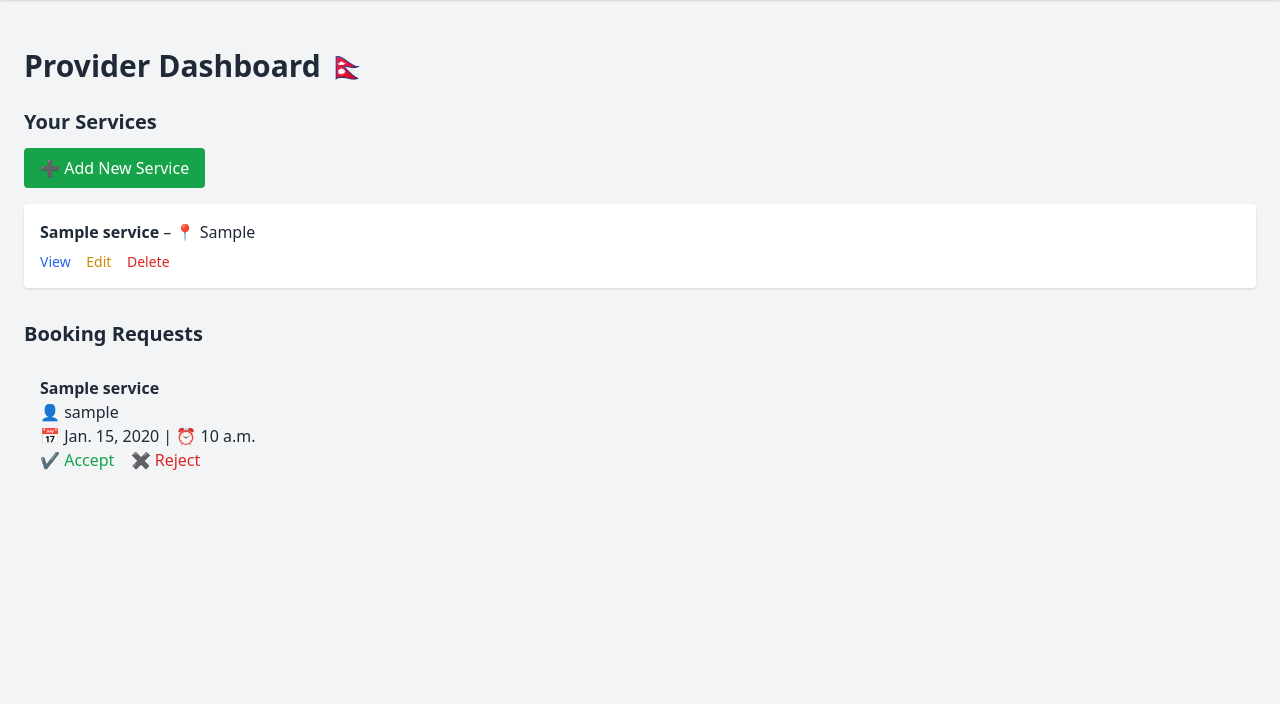
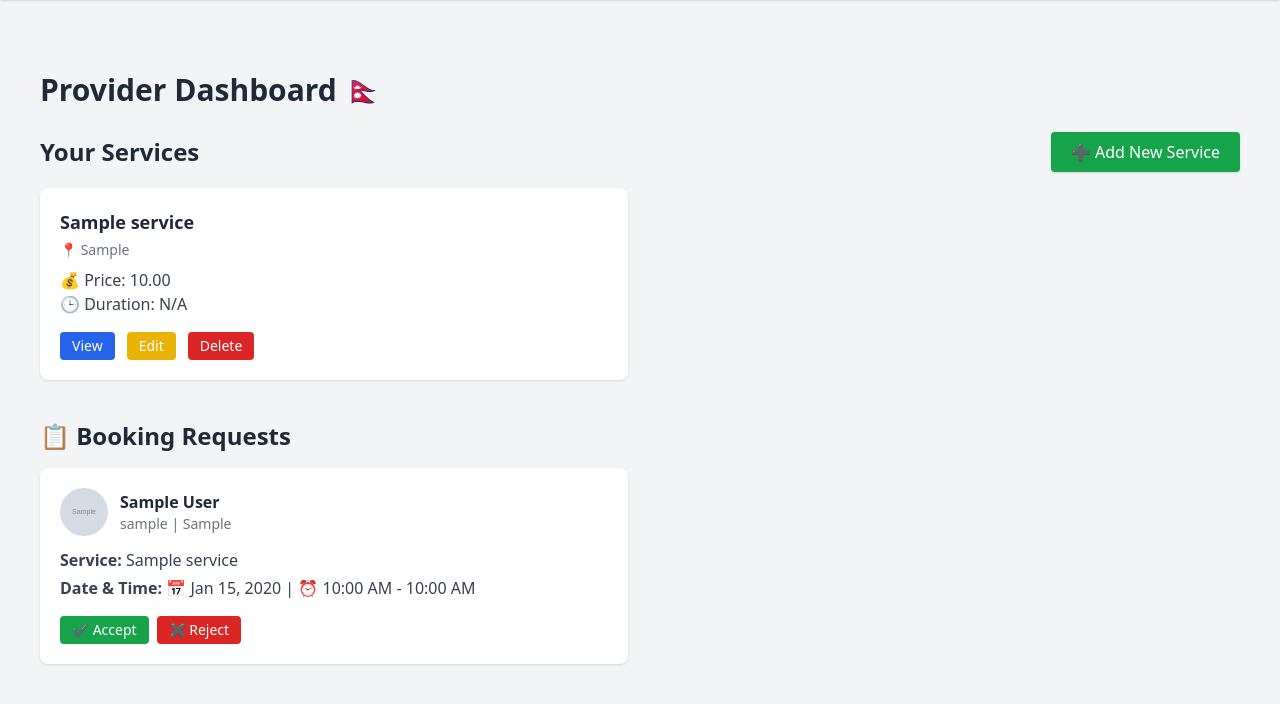
Before and after one commit to dhakalsameer/djagno_local_services, a Django app: template templates/dashboard/provider.html in a window 1280 px wide. Shown: the part 60-764 px from the top of the page. Run offline with Django 5.2, Linux system fonts and the light colour scheme; the template is opened without the code that fills it: values that come from a table or form of the project are taken from there, others are empty; tables that the repository leaves empty hold one stand-in row (values such as "Sample post"); grey boxes marked "Sample" are stand-in pictures; some libraries are stand-ins or nearby versions.

Commit message:
update the provider.html and customer.html

```diff
--- a/templates/dashboard/provider.html
+++ b/templates/dashboard/provider.html
@@ -1,78 +1,94 @@
-{% extends "base.html" %} {% block content %}
+{% extends "base.html" %}
+{% block content %}
 
+<div class="container mx-auto px-4 py-6">
   <h1 class="text-3xl font-bold mb-6">Provider Dashboard 🇳🇵</h1>
 
   <!-- SERVICES -->
-<h2 class="text-xl font-semibold mb-3">Your Services</h2>
-
-<a
-  href="{% url 'service_create' %}"
-  class="bg-green-600 text-white px-4 py-2 rounded inline-block mb-4"
->
+  <section class="mb-10">
+    <div class="flex justify-between items-center mb-4">
+      <h2 class="text-2xl font-semibold">Your Services</h2>
+      <a href="{% url 'service_create' %}" class="bg-green-600 text-white px-5 py-2 rounded shadow hover:bg-green-700 transition">
         ➕ Add New Service
       </a>
+    </div>
 
-<ul class="mb-8">
+    {% if services %}
+    <div class="grid md:grid-cols-2 gap-6">
       {% for service in services %}
-  <li class="bg-white p-4 mb-3 rounded shadow">
-    <strong>{{ service.title }}</strong> – 📍 {{ service.location }}
+      <div class="bg-white rounded-lg shadow hover:shadow-lg transition p-5 flex flex-col justify-between">
+        <div>
+          <h3 class="text-lg font-bold mb-1">{{ service.title }}</h3>
+          <p class="text-sm text-gray-500 mb-2">📍 {{ service.location }}</p>
+          <p class="text-gray-700">💰 Price: {{ service.price|default:"N/A" }}</p>
+          <p class="text-gray-700">🕒 Duration: {{ service.duration|default:"N/A" }}</p>
+        </div>
 
-    <div class="mt-2 text-sm">
-      <a href="{% url 'service_detail' service.id %}" class="text-blue-600 mr-3"
-        >View</a
-      >
-
-      <a
-        href="{% url 'service_update' service.id %}"
-        class="text-yellow-600 mr-3"
-        >Edit</a
-      >
-
-      <a
-        href="{% url 'service_delete' service.id %}"
-        class="text-red-600"
-        onclick="return confirm('Delete this service?');"
-      >
-        Delete
-      </a>
+        <div class="mt-4 flex space-x-3 text-sm">
+          <a href="{% url 'service_detail' service.id %}" class="px-3 py-1 bg-blue-600 text-white rounded hover:bg-blue-700 transition">View</a>
+          <a href="{% url 'service_update' service.id %}" class="px-3 py-1 bg-yellow-500 text-white rounded hover:bg-yellow-600 transition">Edit</a>
+          <a href="{% url 'service_delete' service.id %}" onclick="return confirm('Delete this service?');" class="px-3 py-1 bg-red-600 text-white rounded hover:bg-red-700 transition">Delete</a>
         </div>
-  </li>
-  {% empty %}
-  <li>No services yet</li>
+      </div>
       {% endfor %}
-</ul>
+    </div>
+    {% else %}
+      <p class="text-gray-500">No services yet.</p>
+    {% endif %}
+  </section>
 
   <!-- BOOKINGS -->
-<h2 class="text-xl font-semibold mb-3">Booking Requests</h2>
+  <section>
+    <h2 class="text-2xl font-semibold mb-4">📋 Booking Requests</h2>
 
-<ul>
+    {% if bookings %}
+    <div class="grid md:grid-cols-2 gap-6">
       {% for booking in bookings %}
-  <li class="bg-gray-100 p-4 mb-3 rounded">
-    <strong>{{ booking.service.title }}</strong><br />
-    👤 {{ booking.customer.username }} <br />
-    📅 {{ booking.booking_date }} | ⏰ {{ booking.start_time }} <br />
+      <div class="bg-white rounded-lg shadow hover:shadow-lg transition p-5 flex flex-col justify-between">
+        <!-- Customer Info -->
+        <div class="flex items-center mb-3">
+          {% if booking.customer.profile.profile_photo %}
+            <img src="{{ booking.customer.profile.profile_photo.url }}" alt="{{ booking.customer.username }}" class="w-12 h-12 rounded-full object-cover mr-3">
+          {% else %}
+            <div class="w-12 h-12 rounded-full bg-gray-300 flex items-center justify-center mr-3 text-gray-600 font-bold">
+              {{ booking.customer.username|slice:":1"|upper }}
+            </div>
+          {% endif %}
+          <div>
+            <p class="font-semibold">{{ booking.customer.get_full_name|default:booking.customer.username }}</p>
+            <p class="text-gray-500 text-sm">{{ booking.customer.username }} | {{ booking.customer.profile.city }}</p>
+          </div>
+        </div>
 
+        <!-- Booking Details -->
+        <p class="text-gray-700 mb-1"><strong>Service:</strong> {{ booking.service.title }}</p>
+        <p class="text-gray-700 mb-1">
+          <strong>Date & Time:</strong>
+          📅 {{ booking.booking_date|date:"M d, Y" }} | ⏰ {{ booking.start_time|time:"h:i A" }} - {{ booking.end_time|time:"h:i A" }}
+        </p>
+
+        <!-- Booking Status -->
+        <div class="mt-3 flex flex-wrap gap-2">
           {% if booking.status == 'pending' %}
-    <a
-      href="{% url 'update_booking_status' booking.id 'accepted' %}"
-      class="text-green-600 mr-3"
-      >✔ Accept</a
-    >
-
-    <a
-      href="{% url 'update_booking_status' booking.id 'cancelled' %}"
-      class="text-red-600"
-      >✖ Reject</a
-    >
+            <a href="{% url 'update_booking_status' booking.id 'accepted' %}" class="bg-green-600 text-white px-3 py-1 rounded hover:bg-green-700 text-sm transition">✔ Accept</a>
+            <a href="{% url 'update_booking_status' booking.id 'cancelled' %}" class="bg-red-600 text-white px-3 py-1 rounded hover:bg-red-700 text-sm transition">✖ Reject</a>
           {% else %}
-    <span class="text-sm text-gray-600">
-      Status: {{ booking.status|title }}
+            <span class="text-sm font-medium px-3 py-1 rounded
+              {% if booking.status == 'accepted' %}bg-green-100 text-green-700
+              {% elif booking.status == 'completed' %}bg-blue-100 text-blue-700
+              {% elif booking.status == 'cancelled' %}bg-red-100 text-red-700
+              {% endif %}">
+              {{ booking.status|title }}
             </span>
           {% endif %}
-  </li>
-  {% empty %}
-  <li>No booking requests.</li>
+        </div>
+      </div>
       {% endfor %}
-</ul>
+    </div>
+    {% else %}
+      <p class="text-gray-500">No booking requests.</p>
+    {% endif %}
+  </section>
+</div>
 
 {% endblock %}
--- a/templates/home.html
+++ b/templates/home.html
@@ -18,7 +18,8 @@
     <img
       src="{{ service.provider.profile.profile_photo.url }}"
       alt="{{ service.provider.username }}"
-      class="w-6 h-6 rounded-full"
+      class="w-6 h-6 rounded-full object-cover"
+
     >
     {{ service.provider.username }}
   {% else %}
@@ -84,7 +85,7 @@
     <img
       src="{{ service.provider.profile.profile_photo.url }}"
       alt="{{ service.provider.username }}"
-      class="w-6 h-6 rounded-full"
+      class="w-6 h-6 rounded-full object-cover"
     >
     {{ service.provider.username }}
   {% else %}
```
Also changed, not shown: templates/dashboard/customer.html (+46 -37 lines). Lines whose indentation alone changed are shown as unchanged.
